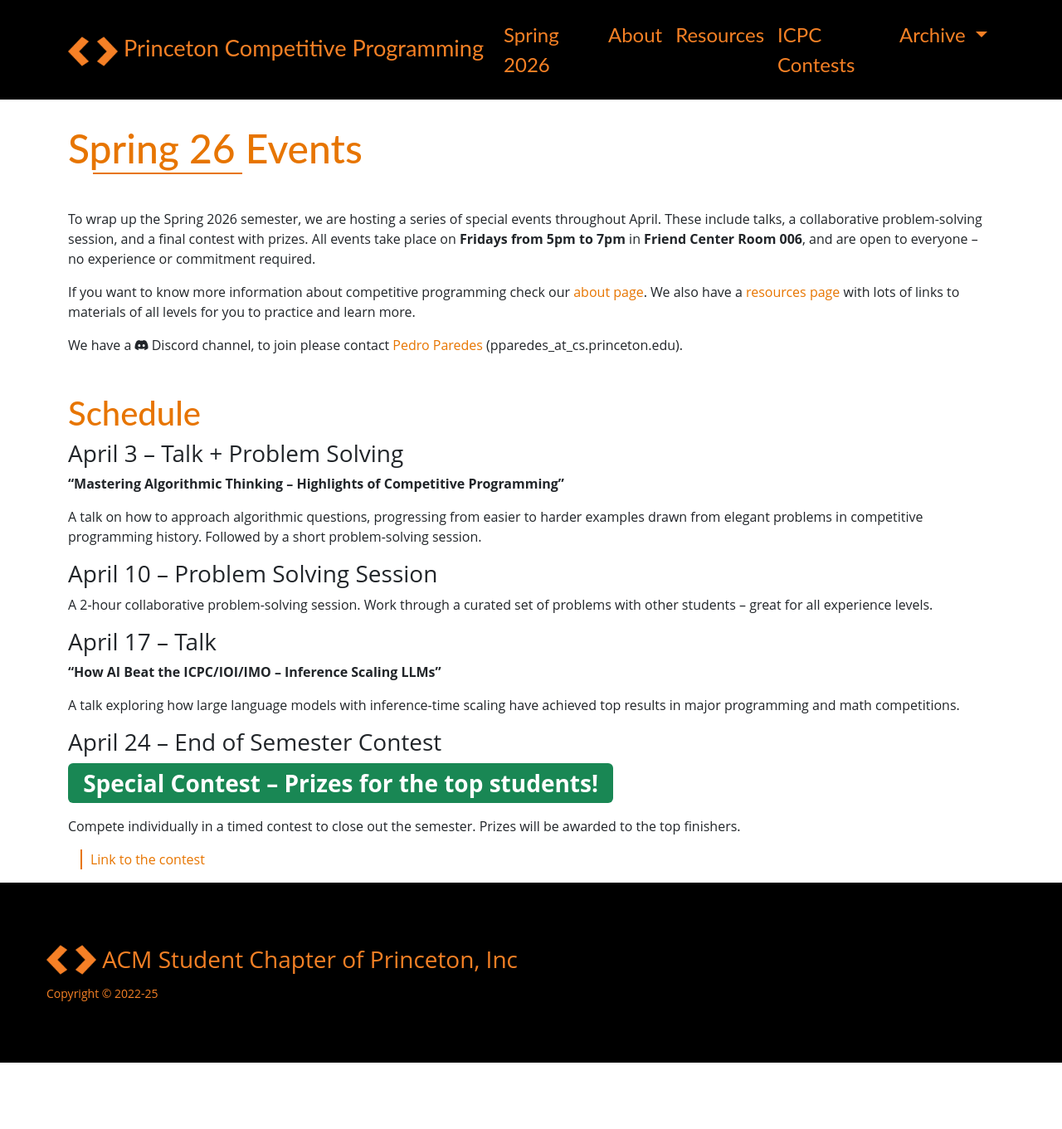
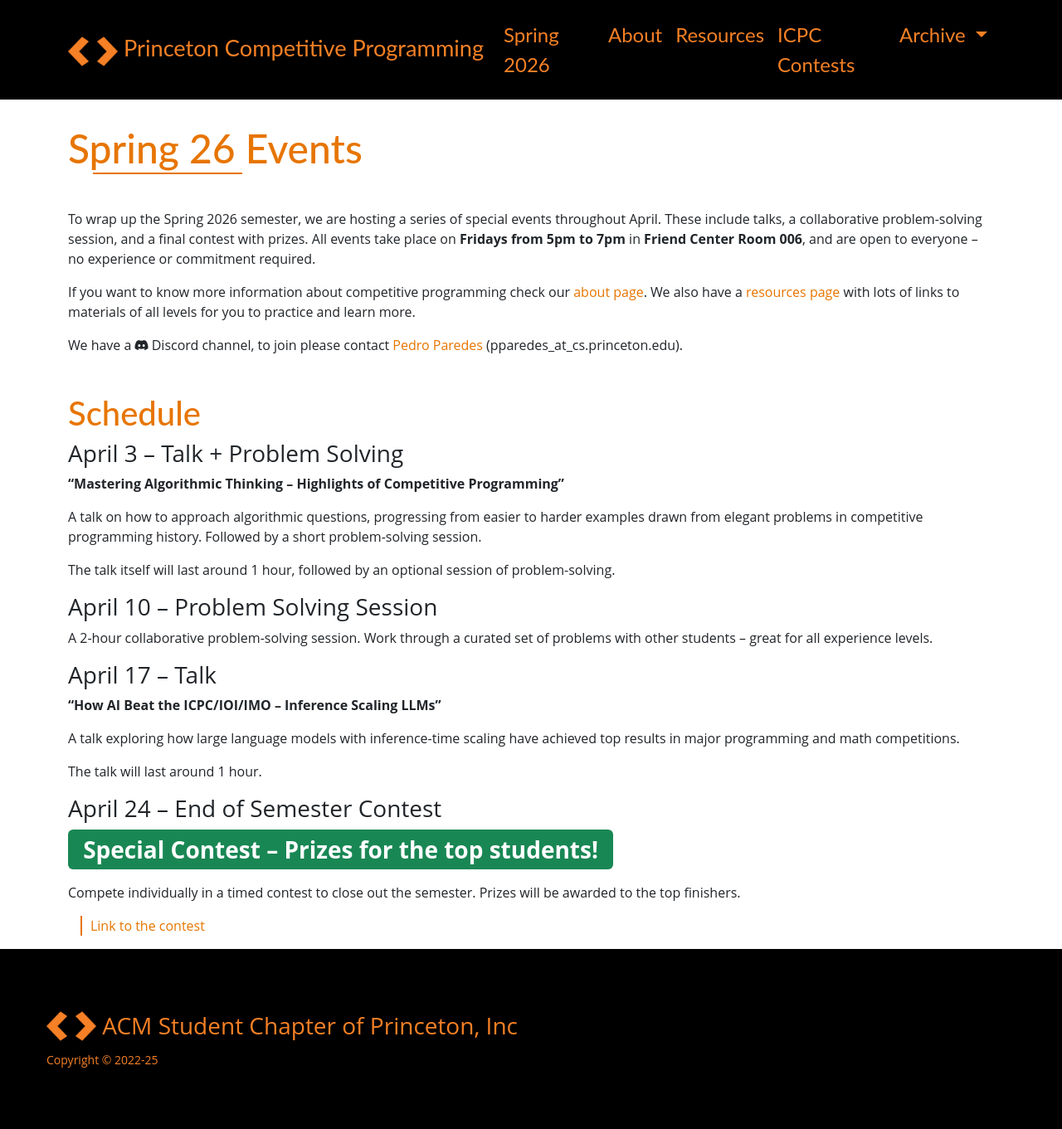
Before and after one commit to Princeton-Competitive-Programming/princeton-competitive-programming, a Jekyll site: the page built from spring26.md, in a window 1280 px wide. Shown: the whole page at 83% size. Built offline with Jekyll 4.4.1, drawn with Linux system fonts in a browser that asks for light colours; nearby versions of some CDN libraries; before the commit the page ends 1281 px from its top, so only the background shows below that.

Commit message:
Add duration details for algorithmic talk and problem-solving session

```diff
--- a/spring26.md
+++ b/spring26.md
@@ -29,6 +29,9 @@ A talk on how to approach algorithmic questions, progressing from easier to
 harder examples drawn from elegant problems in competitive programming history.
 Followed by a short problem-solving session.
 
+The talk itself will last around 1 hour, followed by an optional session of
+problem-solving.
+
 ### April 10 -- Problem Solving Session
 
 A 2-hour collaborative problem-solving session. Work through a curated
@@ -41,6 +44,8 @@ set of problems with other students -- great for all experience levels.
 A talk exploring how large language models with inference-time scaling
 have achieved top results in major programming and math competitions.
 
+The talk will last around 1 hour.
+
 ### April 24 -- End of Semester Contest
 
 <span class="badge text-bg-success fs-3">Special Contest -- Prizes for the top students!</span>
```
